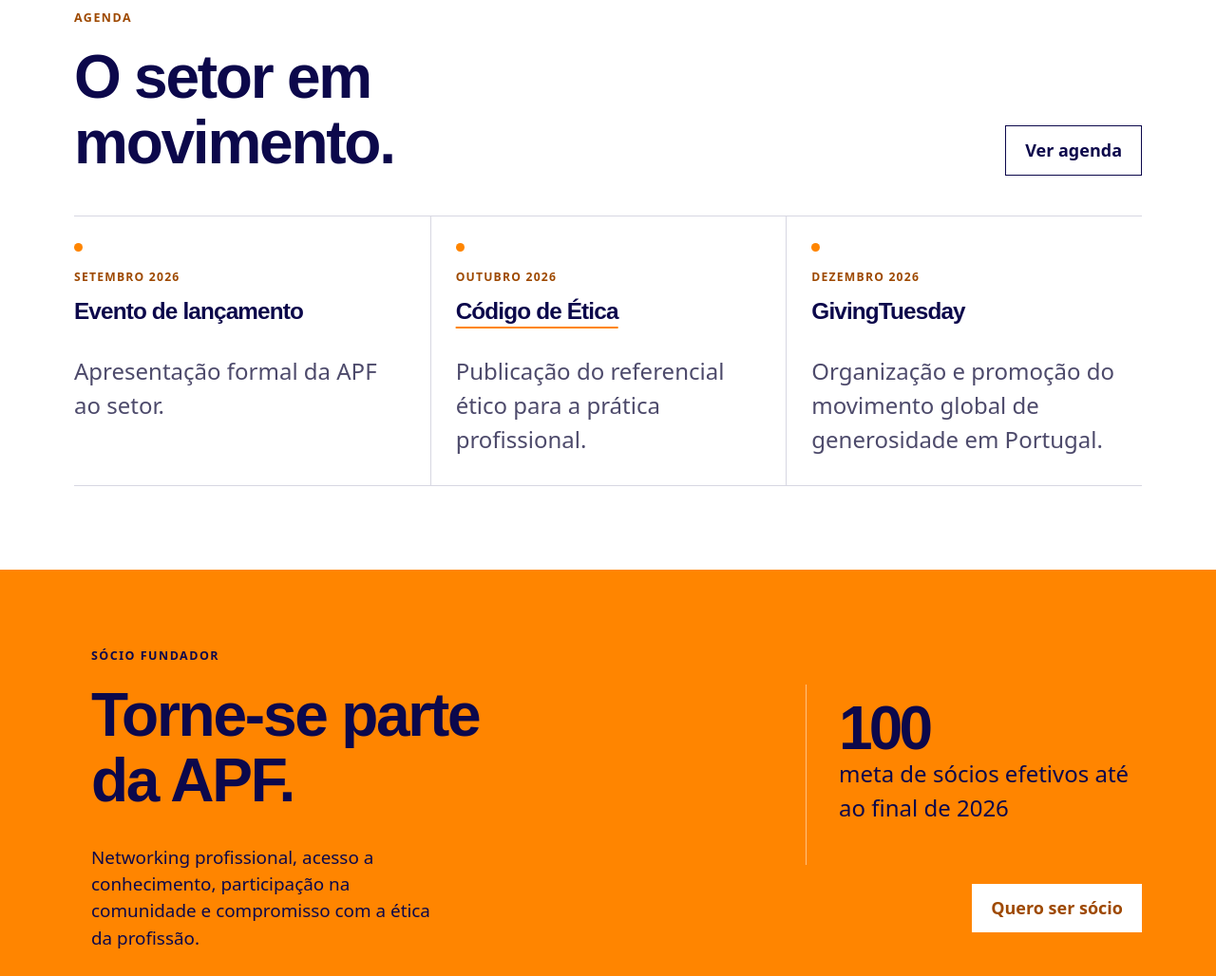
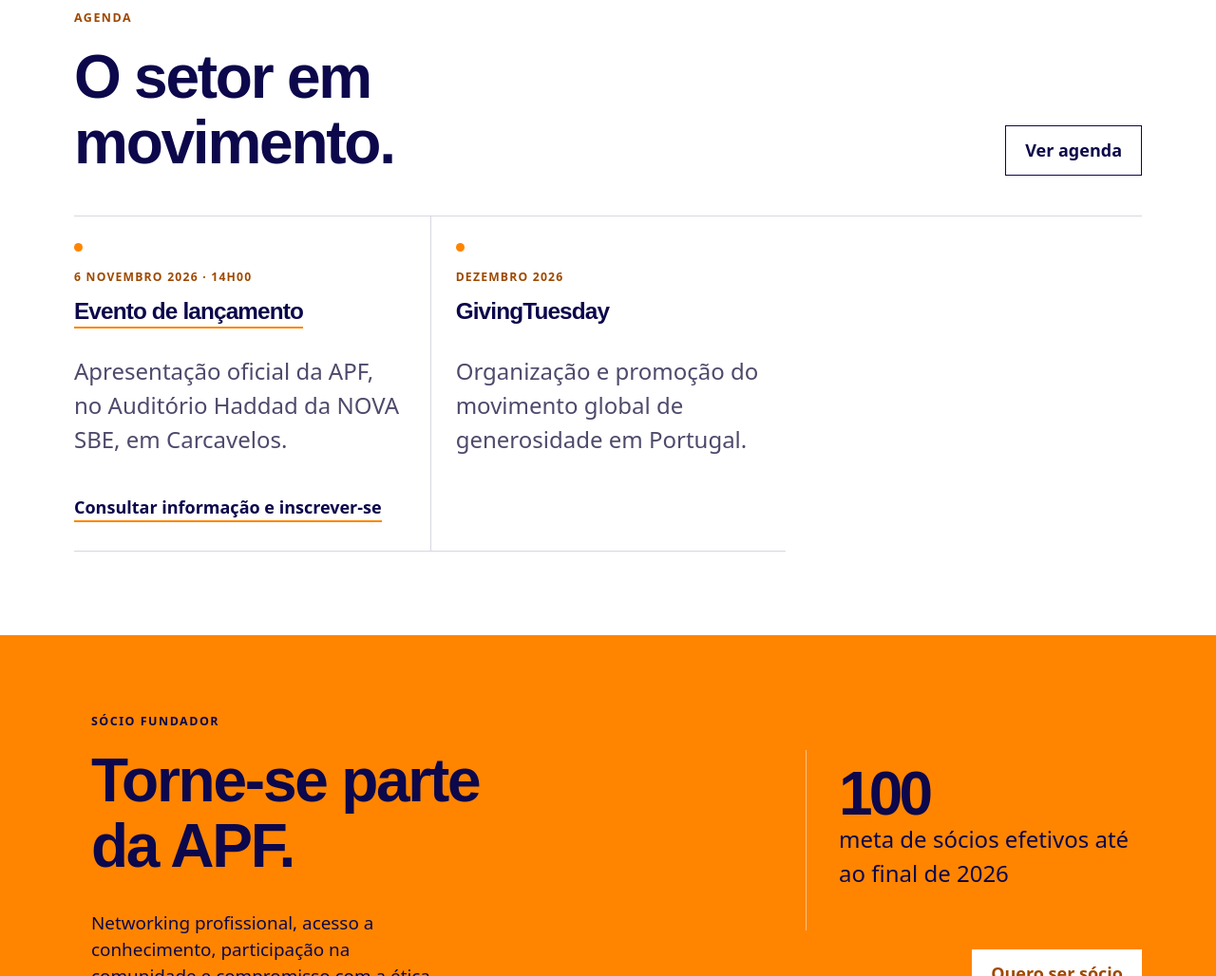
Before and after one commit to jcseq-design/apf-website, a plain HTML site: page preview-apf-7c9e4b2d/index.html in a window 1280 px wide. Shown: the part 3154-4182 px from the top of the page at 95% size. Drawn offline with Linux system fonts and the light colour scheme; a web font is replaced by a local one.

Commit message:
Sincronizar agenda da homepage com próximos eventos

```diff
--- a/preview-apf-7c9e4b2d/index.html
+++ b/preview-apf-7c9e4b2d/index.html
@@ -34,8 +34,7 @@
 </div></div></section>
 <section class="feature"><div class="wrap feature-grid"><div><span class="eyebrow" style="background:rgba(255,255,255,.16);color:#fff">Projeto em destaque</span><h2>GivingTuesday Portugal</h2><p class="lead">Movimento global de generosidade que teve início em Portugal em 2019. A APF promove e dinamiza a iniciativa no país.</p><div class="actions"><a class="btn white-btn" href="https://www.givingtuesday.pt/" target="_blank" rel="noopener noreferrer">Visitar GivingTuesday</a></div></div><div class="stat-box"><div class="number">2019</div><p>ano de início do movimento em Portugal</p></div></div></section>
 <section class="section"><div class="wrap"><div class="section-head"><div><span class="eyebrow">Agenda</span><h2>O setor em movimento.</h2></div><a class="btn btn-secondary" href="noticias-eventos.html">Ver agenda</a></div><div class="timeline">
-<div class="card"><div class="meta">Setembro 2026</div><h3>Evento de lançamento</h3><p>Apresentação formal da APF ao setor.</p></div>
-<div class="card"><div class="meta">Outubro 2026</div><h3><a class="document-link" href="https://drive.google.com/file/d/15gMPyl2IY5TQyhRHcb6k8XPuazToxMs0/view" target="_blank" rel="noopener noreferrer">Código de Ética</a></h3><p>Publicação do referencial ético para a prática profissional.</p></div>
+<article class="card"><div class="meta">6 novembro 2026 · 14h00</div><h3><a class="document-link" href="lancamento-apf-6-novembro-2026.html">Evento de lançamento</a></h3><p>Apresentação oficial da APF, no Auditório Haddad da NOVA SBE, em Carcavelos.</p><a class="card-cta" href="lancamento-apf-6-novembro-2026.html">Consultar informação e inscrever-se</a></article>
 <div class="card"><div class="meta">Dezembro 2026</div><h3>GivingTuesday</h3><p>Organização e promoção do movimento global de generosidade em Portugal.</p></div>
 </div></div></section>
 <section class="feature final-section"><div class="wrap feature-grid final-split"><div><span class="eyebrow" style="background:rgba(255,255,255,.16);color:#fff">Sócio fundador</span><h2>Torne-se parte da APF.</h2><p class="lead">Networking profissional, acesso a conhecimento, participação na comunidade e compromisso com a ética da profissão.</p></div><div class="final-split-side"><div class="stat-box"><div class="number">100</div><p>meta de sócios efetivos até ao final de 2026</p></div><a class="btn white-btn" href="associe-se.html">Quero ser sócio</a></div></div></section>
```
